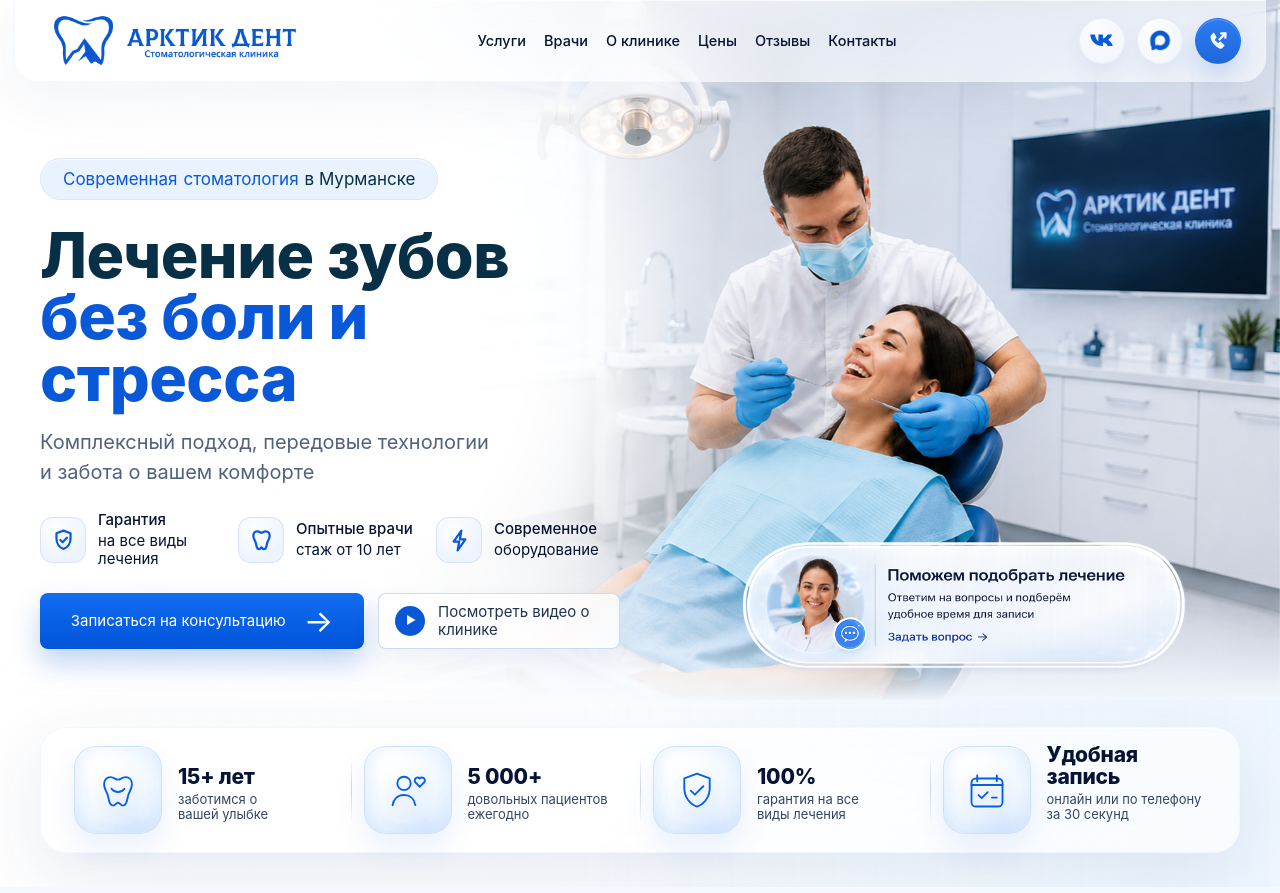
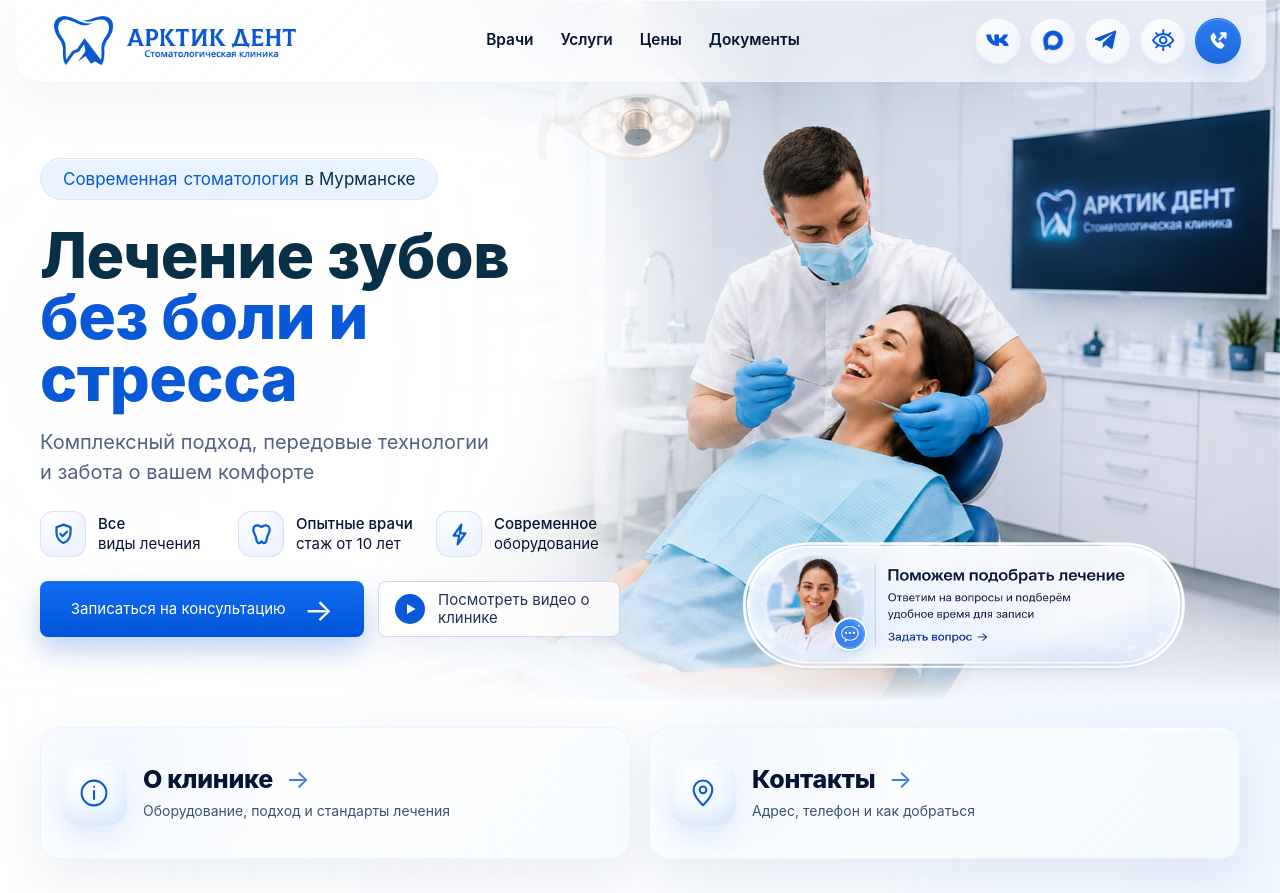
Before and after one commit to SergeyValikov/arcticdent-site, a React (Vite) app: page / in a window 1280 px wide. Built offline with nearby package versions, Linux system fonts and the light colour scheme.

Commit message:
Update header navigation and hero CTA cards

```diff
--- a/src/App.css
+++ b/src/App.css
@@ -20,6 +20,6 @@
 
 @media (max-width: 560px) {
   .site-shell {
-    --header-height: 116px;
+    --header-height: 114px;
   }
 }
--- a/src/components/Advantages.css
+++ b/src/components/Advantages.css
@@ -1,29 +1,22 @@
 .advantages {
-  --adv-icon-size: 96px;
-  --adv-svg-size: 52px;
-  --adv-gap: clamp(18px, 1.35vw, 24px);
-  --adv-item-pad: clamp(16px, 1.55vw, 30px);
+  --adv-icon-size: 72px;
+  --adv-svg-size: 40px;
 
   position: relative;
   z-index: 6;
   display: grid;
-  grid-template-columns: repeat(4, minmax(0, 1fr));
+  grid-template-columns: repeat(2, minmax(0, 1fr));
   align-items: stretch;
   width: min(calc(100% - 96px), 1900px);
-  height: var(--benefits-height, 156px);
-  min-height: var(--benefits-height, 156px);
-  margin: var(--first-screen-bottom-gap, 28px) auto var(--first-screen-bottom-gap, 28px);
-  padding: clamp(16px, 2vh, 22px) clamp(24px, 3vw, 42px);
-  background:
-    linear-gradient(135deg, rgba(255, 255, 255, 0.56) 0%, rgba(255, 255, 255, 0.3) 100%),
-    rgba(255, 255, 255, 0.42);
-  border: 1px solid rgba(235, 243, 253, 0.58);
-  border-radius: 26px;
-  box-shadow:
-    0 24px 72px rgba(18, 61, 117, 0.1),
-    inset 0 1px 0 rgba(255, 255, 255, 0.78);
-  backdrop-filter: blur(22px) saturate(1.35);
-  -webkit-backdrop-filter: blur(22px) saturate(1.35);
+  height: auto;
+  min-height: 0;
+  margin: clamp(26px, 3.4vh, 42px) auto var(--first-screen-bottom-gap, 28px);
+  padding: 0;
+  background: transparent;
+  border: 0;
+  border-radius: 0;
+  box-shadow: none;
+  gap: clamp(18px, 2vw, 32px);
 }
 
 .advantage {
@@ -31,62 +24,71 @@
   display: grid;
   grid-template-columns: var(--adv-icon-size) minmax(0, 1fr);
   align-items: center;
-  gap: var(--adv-gap);
+  gap: clamp(18px, 1.55vw, 28px);
+  min-width: 0;
+  min-height: 136px;
   height: 100%;
-  min-width: 0;
-  padding: 0 var(--adv-item-pad);
+  padding: 0 clamp(24px, 2.4vw, 42px);
+  color: inherit;
+  background: linear-gradient(135deg, rgba(255, 255, 255, 0.82) 0%, rgba(246, 251, 255, 0.62) 100%);
+  border: 1px solid rgba(226, 237, 252, 0.62);
+  border-radius: 20px;
+  box-shadow:
+    0 18px 46px rgba(18, 61, 117, 0.085),
+    inset 0 1px 0 rgba(255, 255, 255, 0.88);
+  overflow: hidden;
+  cursor: pointer;
+  transition:
+    transform 0.24s ease,
+    box-shadow 0.24s ease,
+    border-color 0.24s ease,
+    background-color 0.24s ease;
 }
 
-.advantage + .advantage::before {
+.advantage::after {
   content: "";
   position: absolute;
-  top: 13%;
-  bottom: 13%;
-  left: 0;
-  width: 1px;
-  background: linear-gradient(180deg, rgba(198, 211, 228, 0) 0%, rgba(185, 199, 218, 0.72) 50%, rgba(198, 211, 228, 0) 100%);
+  inset: 0;
+  pointer-events: none;
+  background: radial-gradient(circle at 12% 18%, rgba(61, 136, 255, 0.08), rgba(61, 136, 255, 0) 34%);
+  opacity: 0.72;
+  transition: opacity 0.24s ease;
+}
+
+.advantage:hover {
+  transform: translateY(-2px);
+  border-color: rgba(174, 208, 252, 0.72);
+  box-shadow:
+    0 22px 52px rgba(18, 61, 117, 0.12),
+    inset 0 1px 0 rgba(255, 255, 255, 0.9);
+}
+
+.advantage:hover::after {
+  opacity: 1;
 }
 
 .advantage__icon {
   position: relative;
-  isolation: isolate;
-  contain: paint;
+  z-index: 1;
   display: inline-flex;
   align-items: center;
   justify-content: center;
   width: var(--adv-icon-size);
   height: var(--adv-icon-size);
-  color: #075ee8;
+  color: var(--blue);
   background:
-    radial-gradient(circle at 32% 18%, rgba(255, 255, 255, 0.98) 0%, rgba(255, 255, 255, 0) 42%),
-    radial-gradient(circle at 70% 86%, rgba(62, 142, 255, 0.16) 0%, rgba(62, 142, 255, 0) 48%),
-    linear-gradient(145deg, rgba(255, 255, 255, 0.94) 0%, rgba(236, 246, 255, 0.84) 48%, rgba(255, 255, 255, 0.9) 100%);
-  border: 1px solid rgba(194, 217, 247, 0.74);
-  border-radius: 24px;
+    radial-gradient(circle at 34% 22%, rgba(255, 255, 255, 0.96) 0%, rgba(255, 255, 255, 0.44) 50%, rgba(255, 255, 255, 0) 100%),
+    linear-gradient(145deg, rgba(240, 247, 255, 0.98), rgba(219, 235, 255, 0.82));
+  border: 0;
+  border-radius: 19px;
   box-shadow:
-    0 14px 30px rgba(18, 94, 220, 0.09),
-    inset 0 0 18px rgba(35, 128, 255, 0.08),
-    inset 0 1px 0 rgba(255, 255, 255, 0.96),
-    inset 0 -10px 18px rgba(42, 119, 232, 0.07);
-  overflow: hidden;
+    0 13px 26px rgba(18, 94, 220, 0.085),
+    inset 0 1px 0 rgba(255, 255, 255, 0.84),
+    inset 0 -8px 18px rgba(42, 119, 232, 0.072);
   transition:
-    transform 0.28s ease,
-    border-color 0.28s ease,
-    box-shadow 0.28s ease,
-    color 0.28s ease;
-  backface-visibility: hidden;
-  transform: translateZ(0);
-}
-
-.advantage__icon::before {
-  content: "";
-  position: absolute;
-  z-index: -1;
-  inset: 8px;
-  border-radius: 20px;
-  background: radial-gradient(circle, rgba(255, 255, 255, 0.84), rgba(255, 255, 255, 0));
-  filter: blur(5px);
-  opacity: 0.86;
+    transform 0.24s ease,
+    box-shadow 0.24s ease,
+    color 0.24s ease;
 }
 
 .advantage__icon .line-icon {
@@ -96,11 +98,7 @@
   stroke: currentColor;
   stroke-linecap: round;
   stroke-linejoin: round;
-  stroke-width: 1.9;
-  transform: translateY(1px);
-  filter:
-    drop-shadow(0 1px 0 rgba(255, 255, 255, 0.8))
-    drop-shadow(0 6px 10px rgba(17, 94, 220, 0.2));
+  stroke-width: 2.05;
 }
 
 .advantage__icon .line-icon path,
@@ -111,145 +109,196 @@
 
 .advantage:hover .advantage__icon {
   color: #0059ed;
-  transform: translateZ(0) scale(1.03);
-  border-color: rgba(105, 166, 247, 0.86);
+  transform: translateY(-2px) scale(1.02);
   box-shadow:
-    0 18px 38px rgba(20, 103, 235, 0.16),
-    0 5px 14px rgba(20, 103, 235, 0.1),
-    inset 0 0 22px rgba(35, 128, 255, 0.12),
-    inset 0 1px 0 rgba(255, 255, 255, 0.96),
-    inset 0 -10px 18px rgba(42, 119, 232, 0.08);
+    0 16px 30px rgba(18, 94, 220, 0.12),
+    inset 0 1px 0 rgba(255, 255, 255, 0.88),
+    inset 0 -8px 18px rgba(42, 119, 232, 0.07);
 }
 
 .advantage__content {
-  display: grid;
-  grid-template-rows: 2.12em auto;
-  justify-content: stretch;
-  justify-items: start;
-  align-content: center;
+  position: relative;
+  z-index: 1;
+  display: block;
   min-width: 0;
   min-height: 0;
-  height: 100%;
-  padding-top: 0;
+  height: auto;
+  padding: 0;
 }
 
-.advantage h2 {
-  display: flex;
-  align-items: flex-end;
-  min-height: 0;
-  margin: 0 0 6px;
-  color: #061334;
-  font-size: clamp(22px, 1.55vw, 28px);
-  font-weight: 830;
-  line-height: 1.03;
-  letter-spacing: -0.01em;
-  text-wrap: balance;
+.advantage__heading {
+  display: inline-flex;
+  align-items: center;
+  gap: 13px;
+  min-width: 0;
 }
 
+.advantage h2,
 .advantage:last-child h2 {
-  max-width: 150px;
+  display: block;
+  max-width: none;
+  min-height: 0;
+  margin: 0;
+  color: #061334;
+  font-size: clamp(27px, 1.86vw, 34px);
+  font-weight: 830;
+  line-height: 1.05;
+  letter-spacing: -0.01em;
 }
 
 .advantage p {
-  max-width: 220px;
-  margin: 0;
-  color: #344663;
-  font-size: clamp(13.5px, 0.96vw, 15.5px);
-  line-height: 1.18;
-  text-wrap: pretty;
+  max-width: 560px;
+  margin: 9px 0 0;
+  color: #40526e;
+  font-size: clamp(15px, 1.04vw, 17px);
+  line-height: 1.3;
 }
 
-@media (min-width: 1025px) {
-  .advantages {
-    margin-top: clamp(26px, 3.4vh, 42px);
-  }
+.advantage__arrow {
+  display: inline-flex;
+  align-items: center;
+  justify-content: center;
+  color: var(--blue);
+  font-size: 25px;
+  line-height: 1;
+  opacity: 0.78;
+  transform: translateX(0);
+  transition:
+    opacity 0.24s ease,
+    transform 0.24s ease,
+    color 0.24s ease;
+}
+
+.advantage:hover .advantage__arrow {
+  color: #0054d9;
+  opacity: 1;
+  transform: translateX(4px);
 }
 
 @media (max-width: 1280px) {
   .advantages {
-    --adv-icon-size: 88px;
-    --adv-svg-size: 48px;
-    --adv-gap: 16px;
-    --adv-item-pad: 13px;
+    --adv-icon-size: 66px;
+    --adv-svg-size: 36px;
 
     width: min(calc(100% - 40px), 1200px);
-    padding: 16px 20px;
+    gap: 18px;
   }
 
-  .advantage__icon {
-    border-radius: 22px;
+  .advantage {
+    min-height: 132px;
+    gap: 16px;
+    padding-inline: 20px;
   }
 
-  .advantage h2 {
-    min-height: 0;
-    margin-bottom: 4px;
-    font-size: 21px;
-    line-height: 1.04;
+  .advantage h2,
+  .advantage:last-child h2 {
+    font-size: 25px;
   }
 
   .advantage p {
-    max-width: 180px;
-    font-size: 13px;
-    line-height: 1.17;
+    font-size: 14px;
   }
 }
 
 @media (max-width: 1024px) {
   .advantages {
-    --adv-icon-size: 86px;
-    --adv-svg-size: 48px;
-    --adv-gap: 18px;
-    --adv-item-pad: 22px;
+    --adv-icon-size: 66px;
+    --adv-svg-size: 36px;
 
-    grid-template-columns: repeat(2, minmax(0, 1fr));
+    grid-template-columns: 1fr;
     width: min(calc(100% - 32px), 940px);
     height: auto;
     min-height: 0;
     margin-top: 16px;
-    padding: 24px 28px;
-    gap: 26px 0;
+    gap: 14px;
   }
 
-  .advantage:nth-child(odd) {
-    padding-left: 0;
+  .advantages .advantage {
+    min-height: 112px;
+    padding: 18px 20px;
   }
 
-  .advantage:nth-child(even)::before {
-    display: block;
-  }
-
-  .advantage:nth-child(3)::before {
-    display: none;
+  .advantages .advantage:nth-child(odd),
+  .advantages .advantage:nth-child(even) {
+    padding-left: 20px;
+    padding-right: 20px;
   }
 }
 
-@media (max-width: 620px) {
+@media (max-width: 560px) {
   .advantages {
-    --adv-icon-size: 76px;
-    --adv-svg-size: 42px;
-    --adv-gap: 16px;
-    --adv-item-pad: 0;
+    --adv-icon-size: 58px;
+    --adv-svg-size: 32px;
 
-    grid-template-columns: 1fr;
     width: calc(100% - 28px);
-    padding: 24px 20px;
-    border-radius: 22px;
+    max-width: calc(100% - 28px);
+    margin: 16px auto 28px;
+    gap: 12px;
   }
 
-  .advantage + .advantage::before {
-    display: none;
+  .advantages .advantage {
+    min-height: 112px;
+    gap: 14px;
+    padding: 16px 15px;
+    border-radius: 17px;
   }
 
-  .advantage__content {
-    min-height: auto;
+  .advantages .advantage:nth-child(odd),
+  .advantages .advantage:nth-child(even) {
+    padding-left: 15px;
+    padding-right: 15px;
   }
 
-  .advantage h2 {
-    min-height: auto;
+  .advantage__icon {
+    border-radius: 16px;
+  }
+
+  .advantage__heading {
+    gap: 10px;
+  }
+
+  .advantage h2,
+  .advantage:last-child h2 {
     font-size: 23px;
+    line-height: 1.08;
   }
 
   .advantage p {
-    font-size: 16px;
+    margin-top: 6px;
+    font-size: 14.5px;
+    line-height: 1.25;
+  }
+
+  .advantage__arrow {
+    font-size: 21px;
   }
 }
+
+@media (max-width: 360px) {
+  .advantages {
+    width: calc(100% - 24px);
+    max-width: calc(100% - 24px);
+  }
+
+  .advantages .advantage {
+    grid-template-columns: 52px minmax(0, 1fr);
+    gap: 12px;
+    padding-inline: 12px;
+  }
+
+  .advantages .advantage:nth-child(odd),
+  .advantages .advantage:nth-child(even) {
+    padding-left: 12px;
+    padding-right: 12px;
+  }
+
+  .advantage__icon {
+    width: 52px;
+    height: 52px;
+  }
+
+  .advantage__icon .line-icon {
+    width: 29px;
+    height: 29px;
+  }
+}
--- a/src/components/Advantages.jsx
+++ b/src/components/Advantages.jsx
@@ -2,25 +2,38 @@ import './Advantages.css'
 import Icon from './Icon'
 
 const advantages = [
-  { icon: 'careTooth', value: '15+ лет', text: 'заботимся о вашей улыбке' },
-  { icon: 'patientHeart', value: '5 000+', text: 'довольных пациентов ежегодно' },
-  { icon: 'shieldCheck', value: '100%', text: 'гарантия на все виды лечения' },
-  { icon: 'calendarCheck', value: 'Удобная запись', text: 'онлайн или по телефону за 30 секунд' },
+  {
+    href: '#о-клинике',
+    icon: 'infoCircle',
+    title: 'О клинике',
+    text: 'Оборудование, подход и стандарты лечения',
+  },
+  {
+    href: '#контакты',
+    icon: 'mapPin',
+    title: 'Контакты',
+    text: 'Адрес, телефон и как добраться',
+  },
 ]
 
 export default function Advantages() {
   return (
-    <section className="advantages" aria-label="Преимущества клиники">
+    <section className="advantages" aria-label="Навигация по клинике">
       {advantages.map((item) => (
-        <article className="advantage" key={item.value}>
+        <a className="advantage" href={item.href} key={item.title}>
           <span className="advantage__icon">
             <Icon name={item.icon} />
           </span>
           <div className="advantage__content">
-            <h2>{item.value}</h2>
+            <div className="advantage__heading">
+              <h2>{item.title}</h2>
+              <span className="advantage__arrow" aria-hidden="true">
+                →
+              </span>
+            </div>
             <p>{item.text}</p>
           </div>
-        </article>
+        </a>
       ))}
     </section>
   )
--- a/src/components/Header.css
+++ b/src/components/Header.css
@@ -10,7 +10,7 @@
 
 .header {
   display: grid;
-  grid-template-columns: minmax(280px, 360px) minmax(430px, 1fr) 230px;
+  grid-template-columns: minmax(280px, 360px) minmax(430px, 1fr) 350px;
   align-items: center;
   column-gap: clamp(28px, 4vw, 70px);
   width: min(calc(100% - 64px), 1984px);
@@ -48,11 +48,11 @@
   display: flex;
   align-items: center;
   justify-content: center;
-  gap: clamp(30px, 3.4vw, 54px);
+  gap: clamp(38px, 4vw, 68px);
   min-width: 0;
   color: #061334;
-  font-size: clamp(15px, 1.05vw, 17px);
-  font-weight: 500;
+  font-size: clamp(16.5px, 1.13vw, 18.5px);
+  font-weight: 620;
   line-height: 1.2;
   white-space: nowrap;
 }
@@ -124,6 +124,23 @@
   object-fit: contain;
 }
 
+.header__social-link--telegram svg {
+  width: 56%;
+  height: 56%;
+  fill: currentColor;
+  transform: translateX(-1px);
+}
+
+.header__social-link--accessibility svg {
+  width: 60%;
+  height: 60%;
+  fill: none;
+  stroke: currentColor;
+  stroke-linecap: round;
+  stroke-linejoin: round;
+  stroke-width: 4.1;
+}
+
 .header__social-link--phone {
   color: #ffffff;
   background: linear-gradient(180deg, rgba(23, 110, 241, 0.9) 0%, rgba(7, 89, 215, 0.9) 100%);
@@ -149,12 +166,36 @@
 }
 
 .header__nav a {
-  transition: color 0.2s ease;
+  position: relative;
+  padding: 8px 0;
+  transition: color 0.22s ease;
+}
+
+.header__nav a::after {
+  content: "";
+  position: absolute;
+  left: 50%;
+  right: 50%;
+  bottom: 2px;
+  height: 2px;
+  border-radius: 999px;
+  background: rgba(9, 88, 215, 0.82);
+  opacity: 0;
+  transition:
+    left 0.22s ease,
+    right 0.22s ease,
+    opacity 0.22s ease;
 }
 
 .header__nav a:hover,
 .header__social-link:hover {
   color: var(--blue);
+}
+
+.header__nav a:hover::after {
+  left: 0;
+  right: 0;
+  opacity: 1;
 }
 
 .header__social-link:hover {
@@ -173,7 +214,7 @@
 
 @media (max-width: 1440px) {
   .header {
-    grid-template-columns: minmax(250px, 320px) minmax(390px, 1fr) 212px;
+    grid-template-columns: minmax(250px, 320px) minmax(390px, 1fr) 312px;
     column-gap: 32px;
     width: min(calc(100% - 36px), 1440px);
     padding-inline: 30px;
@@ -185,13 +226,14 @@
   }
 
   .header__nav {
-    gap: 28px;
+    gap: 36px;
+    font-size: 16px;
   }
 }
 
 @media (max-width: 1280px) {
   .header {
-    grid-template-columns: minmax(226px, 284px) minmax(360px, 1fr) 190px;
+    grid-template-columns: minmax(226px, 284px) minmax(330px, 1fr) 278px;
     column-gap: 26px;
     width: min(calc(100% - 28px), 1280px);
     padding-inline: 24px;
@@ -203,12 +245,13 @@
   }
 
   .header__nav {
-    gap: 18px;
-    font-size: 14.5px;
+    gap: 27px;
+    font-size: 15.4px;
+    font-weight: 620;
   }
 
   .header__socials {
-    gap: 12px;
+    gap: 9px;
   }
 
   .header__social-link {
@@ -280,12 +323,12 @@
     display: flex;
     flex-wrap: nowrap;
     justify-content: space-between;
-    gap: clamp(18px, 4.4vw, 48px);
+    gap: clamp(22px, 5vw, 54px);
     width: 100%;
     padding-top: clamp(12px, 1.7vw, 18px);
     color: #061334;
-    font-size: clamp(14px, 1.55vw, 16px);
-    font-weight: 500;
+    font-size: clamp(15px, 1.85vw, 17px);
+    font-weight: 640;
     line-height: 1.2;
     letter-spacing: 0;
     white-space: nowrap;
@@ -318,16 +361,16 @@
 
 @media (max-width: 560px) {
   .header {
-    --header-pad-x: 14px;
+    --header-pad-x: 13px;
 
     grid-template-columns: minmax(0, 1fr) auto;
     grid-template-areas:
       "logo socials"
       "nav nav";
     width: calc(100% - 16px);
-    min-height: 116px;
-    gap: 8px 10px;
-    padding: 12px 14px 13px;
+    min-height: 114px;
+    gap: 8px 8px;
+    padding: 12px 13px;
     border-radius: 0 0 22px 22px;
   }
 
@@ -337,7 +380,7 @@
 
   .header__logo img,
   .logo img {
-    width: clamp(186px, 55vw, 228px);
+    width: clamp(150px, 40vw, 168px);
   }
 
   .header__actions {
@@ -346,19 +389,67 @@
   }
 
   .header__socials {
-    gap: 7px;
+    gap: 4px;
   }
 
   .header__social-link {
-    width: 34px;
-    height: 34px;
+    width: 28px;
+    height: 28px;
   }
 
   .header__nav {
     justify-content: space-between;
     gap: 0;
-    padding-top: 10px;
-    font-size: clamp(10.2px, 3vw, 12.6px);
-    font-weight: 500;
+    padding: 9px 4px 0;
+    font-size: clamp(10.7px, 3.08vw, 12.4px);
+    font-weight: 640;
+  }
+
+  .header__nav::before {
+    left: -13px;
+    right: -13px;
+  }
+
+  .header__nav a {
+    padding: 6px 0;
+  }
+
+  .header__nav a::after {
+    bottom: 0;
+    height: 1.5px;
   }
 }
+
+@media (max-width: 360px) {
+  .header {
+    --header-pad-x: 12px;
+
+    min-height: 112px;
+    gap: 8px 7px;
+    padding: 11px 12px;
+  }
+
+  .header__logo img,
+  .logo img {
+    width: 146px;
+  }
+
+  .header__socials {
+    gap: 3px;
+  }
+
+  .header__social-link {
+    width: 27px;
+    height: 27px;
+  }
+
+  .header__nav {
+    padding-inline: 3px;
+    font-size: 10.7px;
+  }
+
+  .header__nav::before {
+    left: -12px;
+    right: -12px;
+  }
+}
--- a/src/components/Header.jsx
+++ b/src/components/Header.jsx
@@ -1,6 +1,6 @@
 import './Header.css'
 
-const navItems = ['Услуги', 'Врачи', 'О клинике', 'Цены', 'Отзывы', 'Контакты']
+const navItems = ['Врачи', 'Услуги', 'Цены', 'Документы']
 
 export default function Header() {
   return (
@@ -27,6 +27,18 @@ export default function Header() {
           <a className="header__social-link header__social-link--max" href="#max" aria-label="MAX">
             <img src="/assets/max-logo.png" alt="" />
           </a>
+          <a className="header__social-link header__social-link--telegram" href="#telegram" aria-label="Telegram">
+            <svg viewBox="0 0 56 56" aria-hidden="true" focusable="false">
+              <path d="M47.8 10.4 40.6 45c-.54 2.55-2.04 3.14-4.12 1.96l-11.4-8.4-5.5 5.3c-.62.6-1.12 1.1-2.3 1.1l.82-11.62 21.14-19.1c.92-.82-.2-1.28-1.42-.46L11.68 30.24.42 26.72c-2.45-.76-2.5-2.45.5-3.62L45.02 6.1c2.05-.76 3.84.5 2.78 4.3Z" />
+            </svg>
+          </a>
+          <a className="header__social-link header__social-link--accessibility" href="#accessibility" aria-label="Версия для слабовидящих">
+            <svg viewBox="0 0 56 56" aria-hidden="true" focusable="false">
+              <path d="M6.5 28s7.7-13 21.5-13 21.5 13 21.5 13S41.8 41 28 41 6.5 28 6.5 28Z" />
+              <circle cx="28" cy="28" r="7.1" />
+              <path d="M28 6.9v5.1m0 32v5.1m15-36.1-3.6 3.6M16.6 39.4 13 43m30-1-3.6-3.6M16.6 16.6 13 13" />
+            </svg>
+          </a>
           <a className="header__social-link header__social-link--phone" href="#phone" aria-label="Позвонить">
             <svg viewBox="0 0 56 56" aria-hidden="true" focusable="false">
               <path d="M19.4 9.8 13.8 15.4c-2.35 2.35-2.05 7.2.68 12.62 2.22 4.42 5.74 8.88 9.72 12.3 5.1 4.4 10.54 6.72 13.34 3.92l5.64-5.64-9.72-9.72-4.02 4.02c-1.28-.5-2.9-1.58-4.62-3.3-1.72-1.72-2.8-3.34-3.3-4.62l4.02-4.02-6.14-11.16Z" />
--- a/src/components/Hero.jsx
+++ b/src/components/Hero.jsx
@@ -2,7 +2,7 @@ import './Hero.css'
 import Icon from './Icon.jsx'
 
 const trustItems = [
-  { icon: 'shield', title: 'Гарантия', text: 'на все виды лечения' },
+  { icon: 'shield', title: 'Все', text: 'виды лечения' },
   { icon: 'tooth', title: 'Опытные врачи', text: 'стаж от 10 лет' },
   { icon: 'tool', title: 'Современное', text: 'оборудование' },
 ]
--- a/src/components/Icon.jsx
+++ b/src/components/Icon.jsx
@@ -45,6 +45,19 @@ const icons = {
       <path d="m7.8 14.05 1.55 1.55 3.02-3.02m2.1 2.72h2.4" />
     </>
   ),
+  infoCircle: (
+    <>
+      <circle cx="12" cy="12" r="8.25" />
+      <path d="M12 10.7v5.25" />
+      <path d="M12 7.8h.08" />
+    </>
+  ),
+  mapPin: (
+    <>
+      <path d="M12 20.2s6.2-5.55 6.2-10.35A6.2 6.2 0 0 0 5.8 9.85C5.8 14.65 12 20.2 12 20.2Z" />
+      <circle cx="12" cy="9.85" r="2.25" />
+    </>
+  ),
 }
 
 export default function Icon({ name }) {
```
Also changed, not shown: src/index.css (+103 -24 lines).
